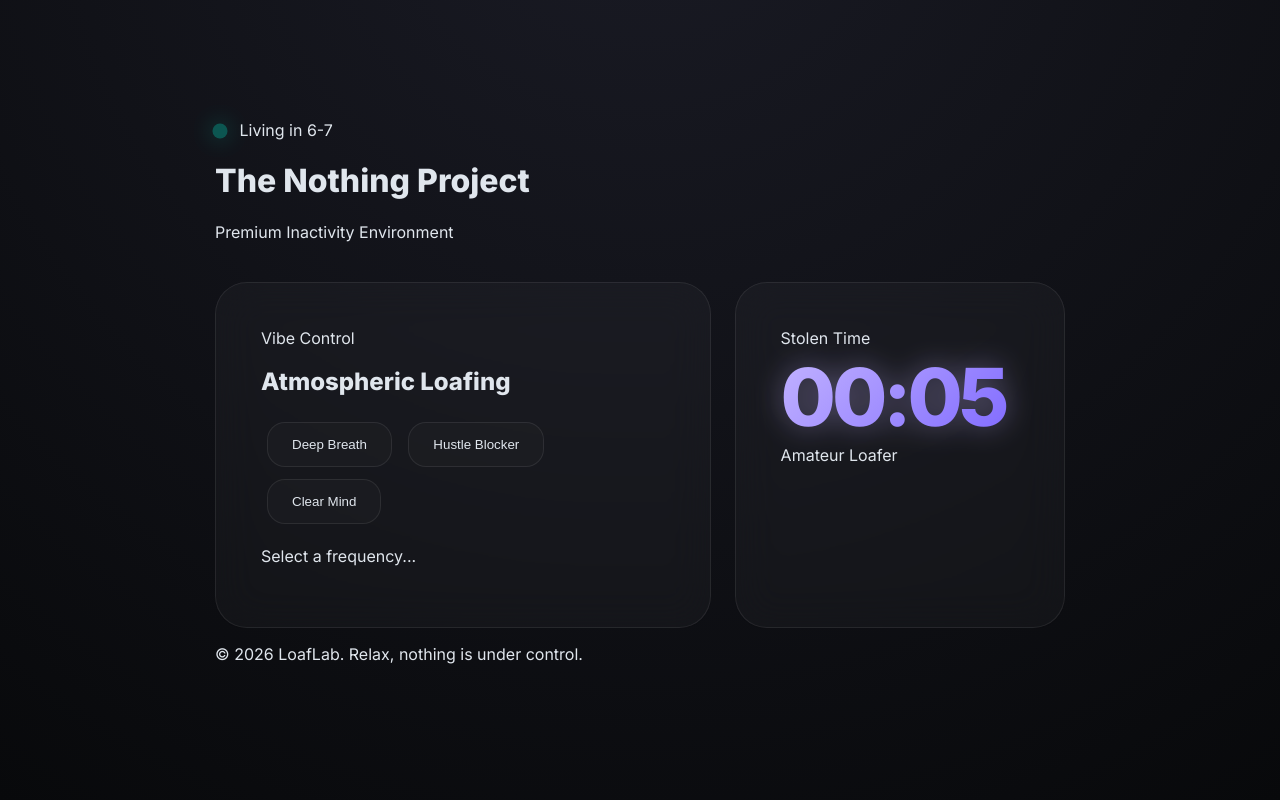
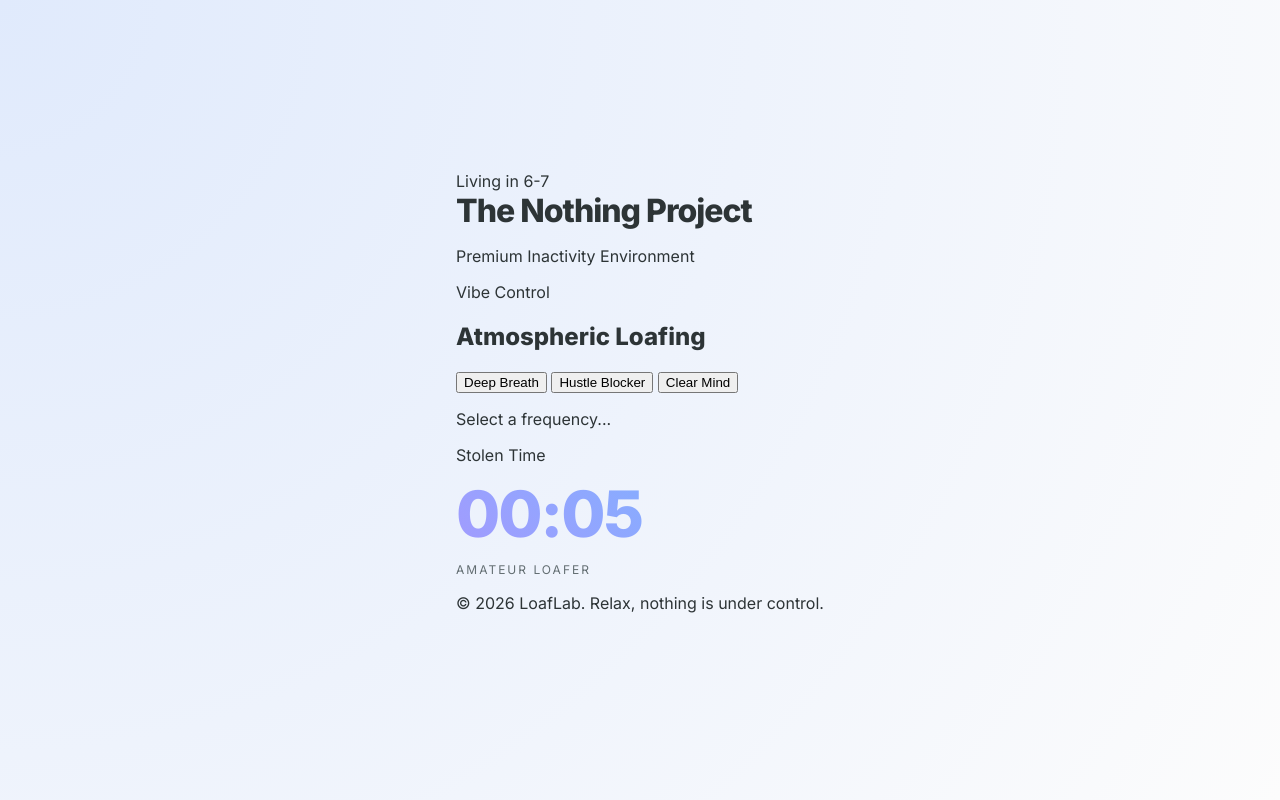
Before and after one commit to antihustle/zeroproductivity, a plain HTML site: page index.html in a window 1280 px wide. Drawn offline with Linux system fonts and the light colour scheme.

Commit message:
Update style.css

```diff
--- a/style.css
+++ b/style.css
@@ -1,135 +1,140 @@
+/* --- DESIGN SYSTEM (2026 AI REFINEMENT) --- */
 :root {
-    --bg: #08090b;
-    --accent: #c3b4ff;
-    --glass: rgba(255, 255, 255, 0.03);
-    --border: rgba(255, 255, 255, 0.08);
-    --text: #e0e6ed;
+    --bg-color: #f8f9fa;
+    --glass-bg: rgba(255, 255, 255, 0.7);
+    --glass-border: rgba(255, 255, 255, 0.3);
+    --text-main: #2d3436;
+    --text-dim: #636e72;
+    --accent-soft: #a29bfe; /* Lavender */
+    --shadow: 0 8px 32px 0 rgba(31, 38, 135, 0.07);
 }
 
+/* --- BASE STYLES --- */
 body {
-    margin: 0;
-    background: radial-gradient(circle at 50% -20%, #1a1b25, #08090b);
-    color: var(--text);
-    font-family: 'Inter', sans-serif;
+    background: radial-gradient(circle at top left, #e0eafc, #fcfcfc);
+    color: var(--text-main);
+    font-family: 'Inter', -apple-system, BlinkMacSystemFont, "Segoe UI", Roboto, sans-serif;
     display: flex;
     justify-content: center;
     align-items: center;
     min-height: 100vh;
-    overflow: hidden;
+    margin: 0;
+    overflow-x: hidden;
+    transition: filter 0.8s ease, transform 0.8s ease;
 }
 
-/* Realistic Breath Layer */
-#vibe-layer {
-    position: fixed;
-    inset: 0;
-    pointer-events: none;
-    z-index: 5;
-    transition: all 1.5s cubic-bezier(0.4, 0, 0.2, 1);
+.chill-zone {
+    max-width: 550px;
+    width: 90%;
+    text-align: center;
+    animation: fadeIn 1.5s ease;
 }
 
-.active-breath {
-    animation: breathEffect 8s ease-in-out infinite;
-    box-shadow: inset 0 0 200px rgba(195, 180, 255, 0.1);
+/* --- THE BENTO CARDS --- */
+.hero-card, .counter-card {
+    background: var(--glass-bg);
+    backdrop-filter: blur(10px);
+    -webkit-backdrop-filter: blur(10px);
+    border: 1px solid var(--glass-border);
+    border-radius: 24px;
+    padding: 35px;
+    margin: 20px 0;
+    box-shadow: var(--shadow);
 }
 
-@keyframes breathEffect {
-    0%, 100% { backdrop-filter: blur(0px); opacity: 0; }
-    50% { backdrop-filter: blur(15px); opacity: 1; background: rgba(195, 180, 255, 0.02); }
+/* --- UI ELEMENTS --- */
+.status-dot {
+    width: 10px;
+    height: 10px;
+    background: #55efc4;
+    border-radius: 50%;
+    margin: 0 auto 15px auto;
+    animation: pulse-green 2s infinite;
 }
 
-/* Bento Grid */
-.container {
-    width: 90%;
-    max-width: 850px;
-    z-index: 10;
+h1 { font-size: 2rem; margin: 0; letter-spacing: -1px; }
+.tagline { font-style: italic; color: var(--text-dim); margin-top: 5px; font-size: 0.9rem; }
+
+#nothing-timer {
+    font-size: 4rem;
+    font-weight: 800;
+    letter-spacing: -2px;
+    background: linear-gradient(45deg, var(--accent-soft), #74b9ff);
+    -webkit-background-clip: text;
+    -webkit-text-fill-color: transparent;
+    margin: 10px 0;
 }
 
-.bento-grid {
-    display: grid;
-    grid-template-columns: 1.5fr 1fr;
-    gap: 24px;
-    margin-top: 40px;
+#rank {
+    font-size: 0.75rem;
+    text-transform: uppercase;
+    letter-spacing: 2px;
+    color: var(--text-dim);
 }
 
-.card.glass {
-    background: var(--glass);
-    backdrop-filter: blur(20px);
-    -webkit-backdrop-filter: blur(20px);
-    border: 1px solid var(--border);
-    border-radius: 32px;
-    padding: 45px;
-    transition: transform 0.3s ease;
+/* --- BUTTONS --- */
+.zen-menu {
+    display: flex;
+    gap: 10px;
+    justify-content: center;
+    margin-top: 20px;
+    flex-wrap: wrap;
 }
 
-.card:hover { transform: translateY(-5px); }
-
-#nothing-timer {
-    font-size: 5rem;
-    font-weight: 800;
-    letter-spacing: -4px;
-    background: linear-gradient(135deg, var(--accent), #7d67ff);
-    -webkit-background-clip: text;
-    -webkit-text-fill-color: transparent;
-    filter: drop-shadow(0 0 15px rgba(195, 180, 255, 0.4));
+.zen-opt {
+    background: white;
+    border: 1px solid var(--glass-border);
+    padding: 12px 20px;
+    border-radius: 12px;
+    font-weight: 600;
+    color: var(--text-dim);
+    cursor: pointer;
+    font-family: inherit;
+    transition: all 0.4s cubic-bezier(0.175, 0.885, 0.32, 1.275);
 }
 
-.glass-btn {
-    background: rgba(255, 255, 255, 0.02);
-    border: 1px solid var(--border);
-    padding: 14px 24px;
-    border-radius: 18px;
-    color: var(--text);
-    cursor: pointer;
-    font-weight: 500;
-    margin: 6px;
-    transition: 0.4s;
+.zen-opt:hover {
+    transform: translateY(-3px);
+    background: var(--accent-soft);
+    color: white;
+    box-shadow: 0 10px 20px rgba(162, 155, 254, 0.2);
 }
 
-.glass-btn:hover {
-    background: var(--accent);
-    color: #000;
-    box-shadow: 0 0 20px rgba(195, 180, 255, 0.3);
+/* --- FEATURE 1: DIGITAL BREATH (THE REINFORCED FIX) --- */
+.meditating {
+    animation: breathe 8s ease-in-out infinite !important;
+    pointer-events: none;
 }
 
+@keyframes breathe {
+    0%, 100% {
+        transform: scale(1);
+        filter: blur(0px) saturate(100%);
+    }
+    50% {
+        transform: scale(1.04);
+        filter: blur(4px) saturate(50%);
+    }
+}
+
+/* --- FEATURE 2: HUSTLE BLOCKER --- */
 #hustle-overlay {
     position: fixed;
-    inset: 0;
-    background: rgba(0,0,0,0.9);
-    backdrop-filter: blur(40px);
+    top: 0; left: 0; width: 100%; height: 100%;
+    background: rgba(162, 155, 254, 0.95); /* Soft Lavender Overlay */
     display: none;
     flex-direction: column;
     justify-content: center;
     align-items: center;
     z-index: 9999;
+    color: white;
+    backdrop-filter: blur(15px);
 }
 
-.dot {
-    width: 10px;
-    height: 10px;
-    background: #00f5d4;
-    border-radius: 50%;
-    box-shadow: 0 0 15px #00f5d4;
-    display: inline-block;
-    margin-right: 10px;
-    animation: pulse 2s infinite;
-}
-
-@keyframes pulse {
-    0%, 100% { opacity: 1; transform: scale(1); }
-    50% { opacity: 0.3; transform: scale(1.5); }
-}
-
-.thought {
+/* --- FEATURE 3: FLOATING THOUGHTS --- */
+.floating-thought {
     position: fixed;
-    bottom: -100px;
+    bottom: -60px;
     font-size: 2.5rem;
     pointer-events: none;
-    animation: floatUp ease-in forwards;
-}
-
-@keyframes floatUp {
-    to { transform: translateY(-120vh) rotate(360deg); opacity: 0; }
-}
-
-.fade-in { animation: fadeIn 2s ease; }
-@keyframes fadeIn { from { opacity: 0; } to { opacity: 1; } }
+    z-index
```
